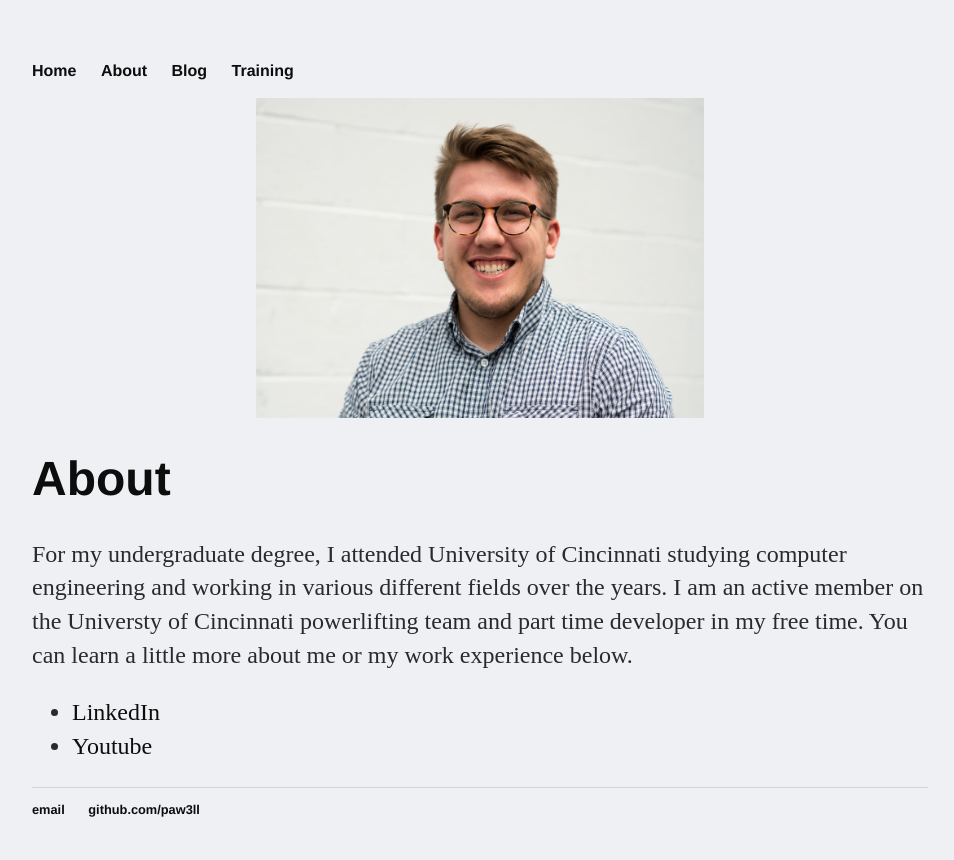
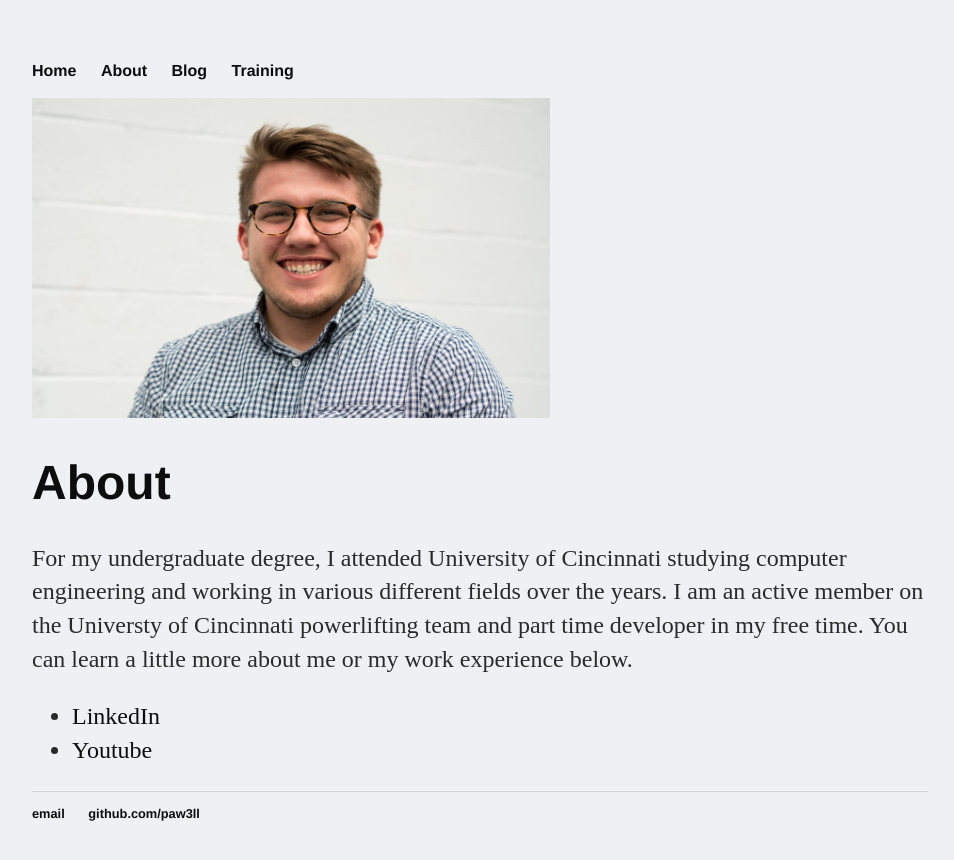
Before and after one commit to paw3ll/paw3ll.github.io, a Jekyll site: the page built from about/index.html, in a window 1280 px wide. Shown: the top 860 px of the page, without its empty margins (160-1114 px from the left). Built offline with Jekyll 4.4.1, drawn with Linux system fonts in a browser that asks for light colours.

Commit message:
Update main.css

```diff
--- a/css/main.css
+++ b/css/main.css
@@ -11,13 +11,6 @@ h2 { font-size: 2.7em; }
 h3 { font-size: 2.3em; }
 h4 { font-size: 1.9em; }
 
-.center {
-  display: block;
-  margin-left: auto;
-  margin-right: auto;
-  width: 50%;
-}
-
 nav ul, footer ul { font-size: 1em; font-family: 'Helvetica', 'Arial', 'Sans-Serif'; padding: 0px; list-style: none; font-weight: bold; #ff8e3c; }
 nav ul li, footer ul li { display: inline; margin-right: 20px; }
 
```
